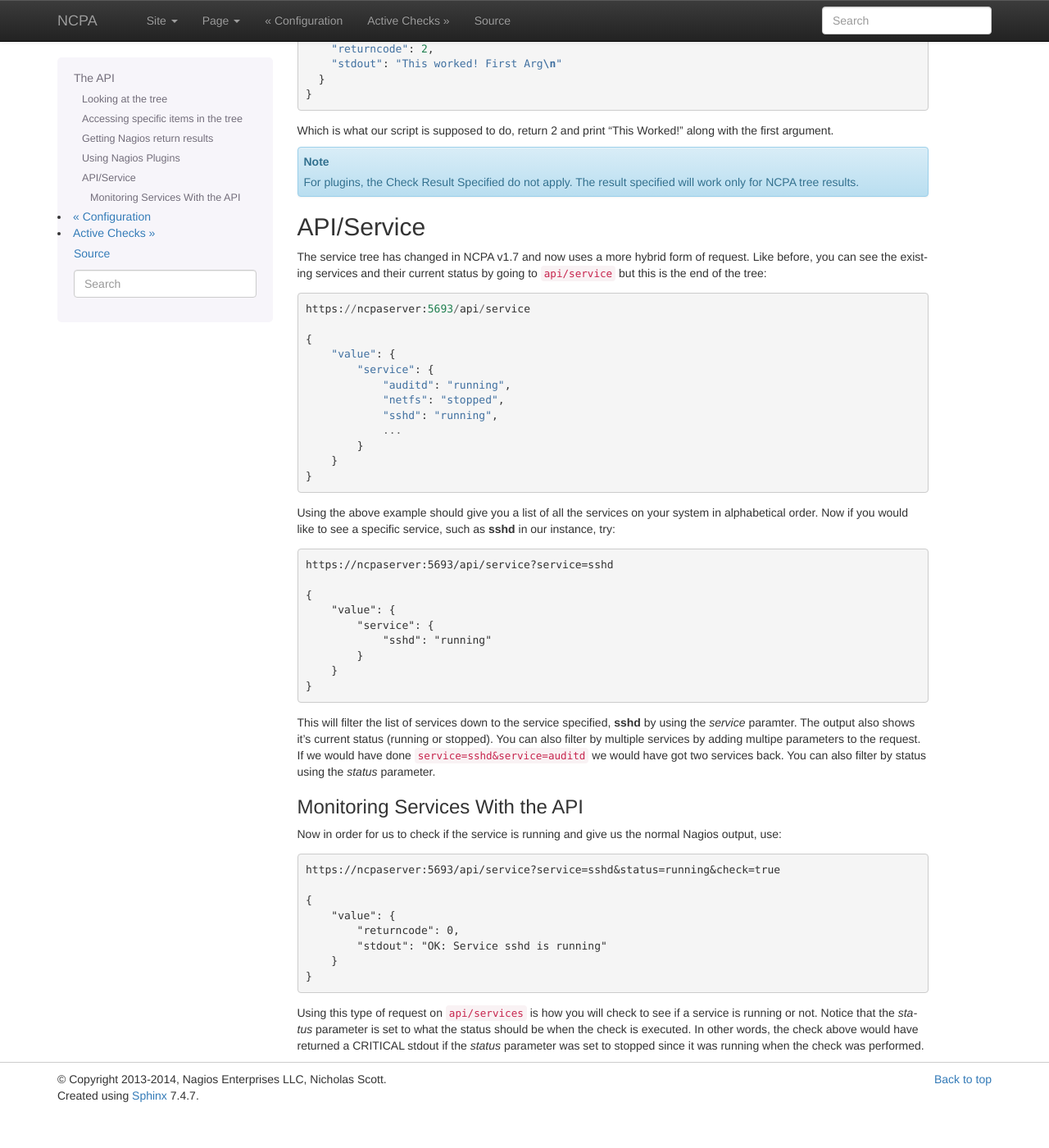
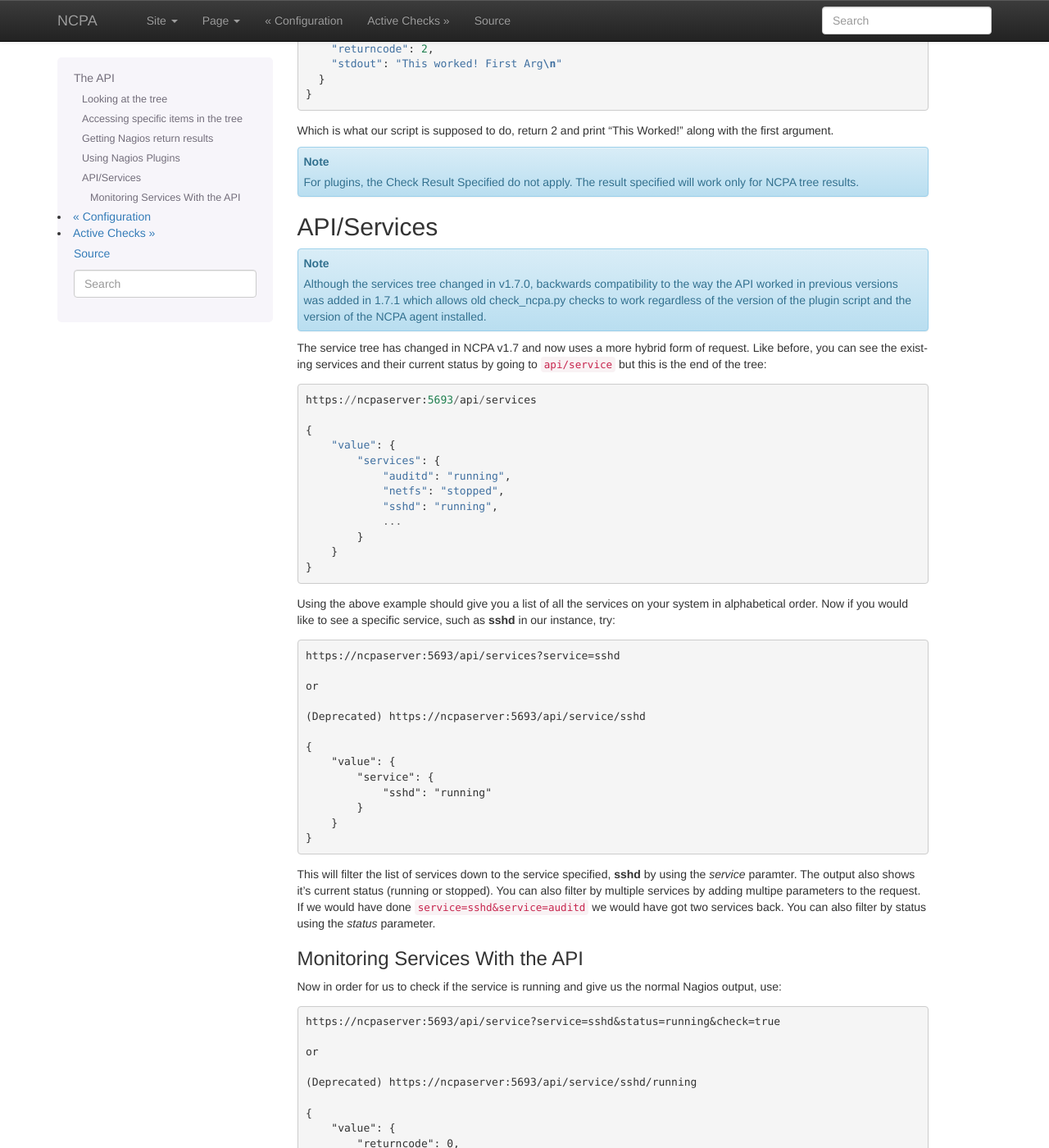
Before and after one commit to NagiosEnterprises/ncpa, a Sphinx documentation site: the page built from docs/api.rst, in a window 1280 px wide and 1400 px high, scrolled down 4241 px. Shown: the whole window at 82% size. Built offline with Sphinx 7.4.7, drawn with Linux system fonts in a browser that asks for light colours; the version number could not be read and is left out; before the commit the page ends 5597 px from its top, so only the background shows below that; some of the changed text lies outside the part shown.

```diff
--- a/docs/api.rst
+++ b/docs/api.rst
@@ -206,16 +206,18 @@ Which is what our script is supposed to do, return 2 and print "This Worked!" al
 
 .. note:: For plugins, the Check Result Specified do not apply. The result specified will work only for NCPA tree results.
 
-API/Service
+API/Services
 -------------------
+
+.. note:: Although the services tree changed in v1.7.0, backwards compatibility to the way the API worked in previous versions was added in 1.7.1 which allows old check_ncpa.py checks to work regardless of the version of the plugin script and the version of the NCPA agent installed.
 
 The service tree has changed in NCPA v1.7 and now uses a more hybrid form of request. Like before, you can see the existing services and their current status by going to ``api/service`` but this is the end of the tree::
 
-    https://ncpaserver:5693/api/service
+    https://ncpaserver:5693/api/services
 
     {
         "value": {
-            "service": {
+            "services": {
                 "auditd": "running",
                 "netfs": "stopped",
                 "sshd": "running",
@@ -226,7 +228,11 @@ The service tree has changed in NCPA v1.7 and now uses a more hybrid form of req
 
 Using the above example should give you a list of all the services on your system in alphabetical order. Now if you would like to see a specific service, such as **sshd** in our instance, try::
 
-    https://ncpaserver:5693/api/service?service=sshd
+    https://ncpaserver:5693/api/services?service=sshd
+
+    or
+
+    (Deprecated) https://ncpaserver:5693/api/service/sshd
 
     {
         "value": {
@@ -245,6 +251,10 @@ Now in order for us to check if the service is running and give us the normal Na
 
     https://ncpaserver:5693/api/service?service=sshd&status=running&check=true
 
+    or
+
+    (Deprecated) https://ncpaserver:5693/api/service/sshd/running
+
     {
         "value": {
             "returncode": 0,
```
Also changed, not shown: other parts of docs/api.rst (+2 -2 lines).
